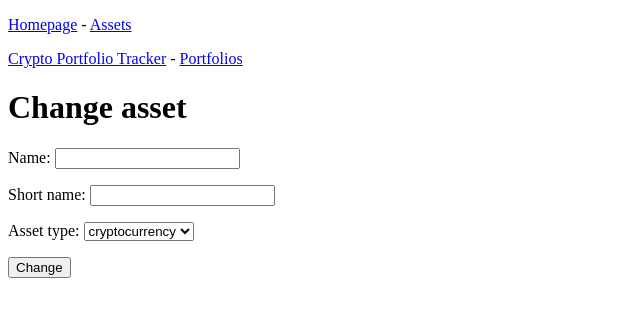
After one commit to danlebedev/crypto_portfolio_tracker, a Django app: template main/templates/main/change_asset.html in a window 1280 px wide. The commit adds this page. Shown: the top 317 px of the page, without its empty margins (0-640 px from the left). Run offline with Django 4.2, Linux system fonts and the light colour scheme; the template is opened without the code that fills it: values that come from a table or form of the project are taken from there, others are empty.

Commit message:
ADD change_asset page

```diff
--- a/main/templates/main/asset.html
+++ b/main/templates/main/asset.html
@@ -11,6 +11,7 @@
         <h2>{{ asset.short_name }}</h2>
         <p>{{ asset.name }}</p>
         <p>{{ asset.asset_type }}</p>
+        <a href="{% url 'main:change_asset' asset.pk %}">Change asset</a>
     </li>
 </ul>
 {% endblock %}
--- a/main/templates/main/assets.html
+++ b/main/templates/main/assets.html
@@ -18,6 +18,7 @@
             </a>
         </h2>
         <p>{{ asset.name }}</p>
+        <a href="{% url 'main:change_asset' asset.pk %}">Change asset</a>
     </li>
     {% empty %}
     <li>
--- /dev/null
+++ b/main/templates/main/change_asset.html
@@ -0,0 +1,14 @@
+{% extends "layout/basic.html" %}
+
+{% block title %}
+<title>Change asset</title>
+{% endblock title %}
+
+{% block content %}
+<h1>Change asset</h1>
+<form method="post">
+    {% csrf_token %}
+    {{ form.as_p }}
+    <input type="submit" value="Change">
+</form>
+{% endblock content %}
--- a/main/urls.py
+++ b/main/urls.py
@@ -9,6 +9,7 @@ urlpatterns = [
     path('', views.index, name='index'),
     # Assets
     path('assets/', views.assets, name='assets'),
-    path('assets/<int:asset_id>', views.asset, name='asset'),
+    path('assets/<int:asset_id>/', views.asset, name='asset'),
+    path('assets/<int:pk>/change', views.AssetUpdateView.as_view(), name='change_asset'),
     path('assets/add/', views.AssetCreateView.as_view(), name='add_asset'),
 ]
```
Also changed, not shown: main/views.py (+14 -1 lines).
